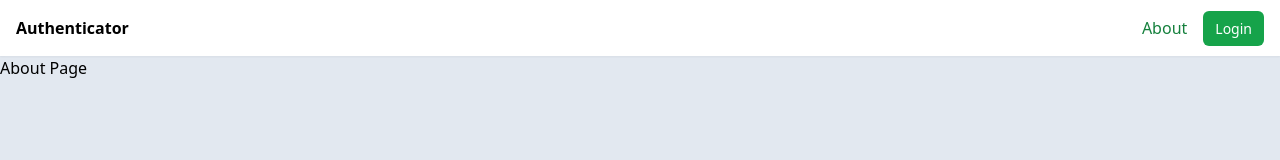
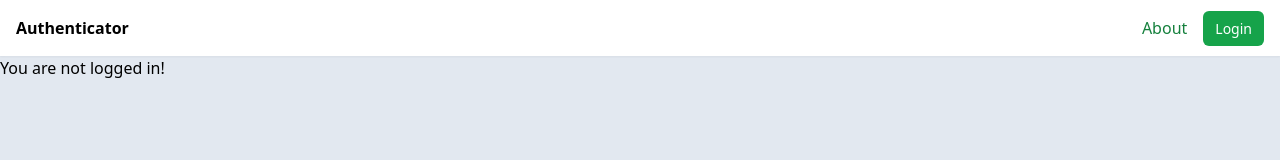
Before and after one commit to sametbirol/auth-nuxt3, a Nuxt app: page /about in a window 1280 px wide. Shown: the top 160 px of the page. Built offline with nearby package versions, Linux system fonts and the light colour scheme.

Commit message:
About page will hold user info

```diff
--- a/pages/about.vue
+++ b/pages/about.vue
@@ -1,11 +1,14 @@
 <template>
     <div>
-        About Page
+        <div v-if="firebaseUser">{{ firebaseUser }}</div>
+        <div v-else>You are not logged in!</div>
     </div>
 </template>
 
 <script setup>
-
+import { storeToRefs } from 'pinia'; // import storeToRefs helper hook from pinia
+import { useAuthStore } from '~/store/auth';
+const { firebaseUser } = storeToRefs(useAuthStore());
 </script>
 
 <style scoped></style>
```
